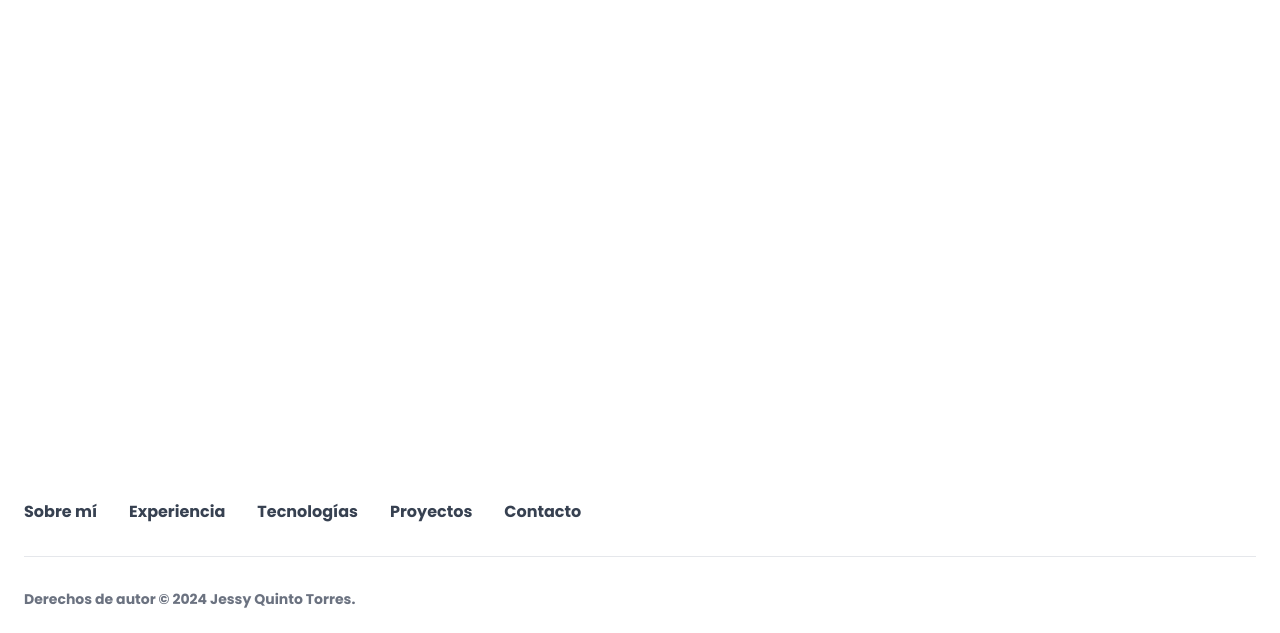
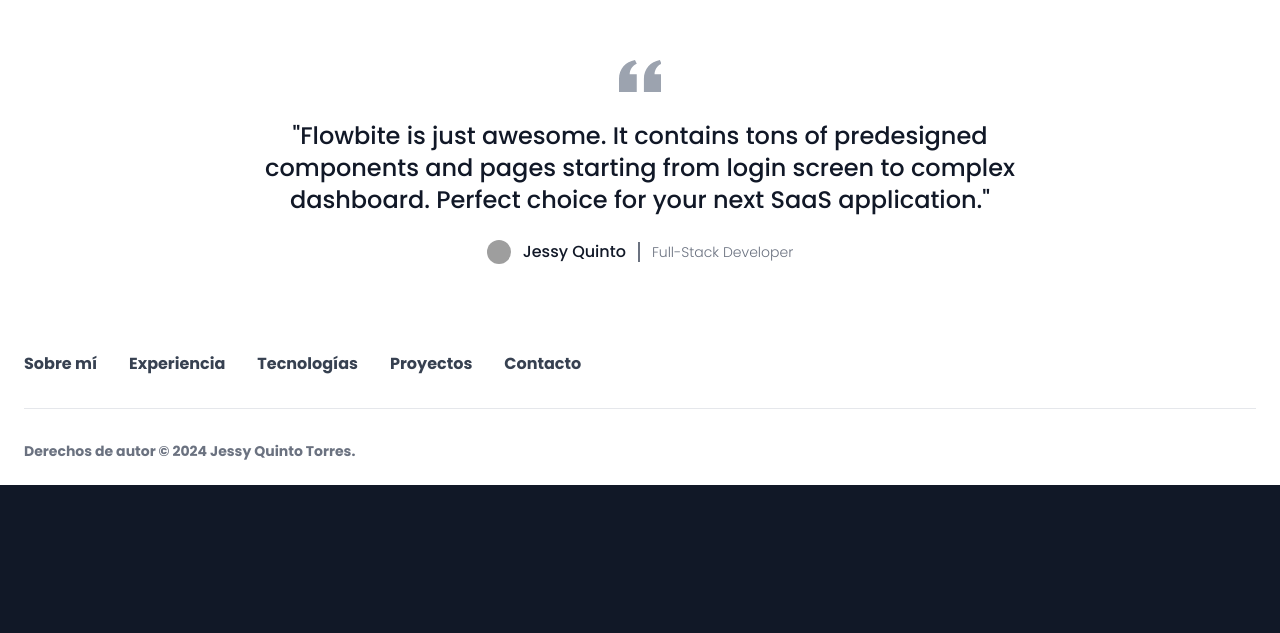
Before and after one commit to JessyQuinto/portafolio, an Angular app: page / in a window 1280 px wide. Shown: the part 832-1465 px from the top of the page. After the commit the page ends 1317 px from the top, so only its background shows below. Built offline with nearby package versions, Linux system fonts and the light colour scheme; grey boxes are pictures that could not be loaded.

Commit message:
Update app.component.html

```diff
--- a/src/app/app.component.html
+++ b/src/app/app.component.html
@@ -101,25 +101,30 @@
 
 <!-- Sobre Mi -->
 <section id="sobre-mi" class="bg-white dark:bg-gray-900">
-  <div class="container mx-auto flex flex-col lg:flex-row items-center py-5 lg:py-60">
-    <div class="flex-1 flex justify-center lg:justify-start">
-      <!-- Imagen eliminada -->
-    </div>
-    <div class="flex-1 text-right lg:text-left">
-      <h1
-        class="text-2xl font-extrabold tracking-tight leading-none text-gray-900 dark:text-white lg:text-4xl mt-0 lg:-mt-4">
-        <!-- Texto eliminado -->
-      </h1>
-      <div class="mt-4">
-        <!-- Enlaces eliminados -->
-      </div>
-      <div class="mt-4 flex items-center justify-center lg:justify-start space-x-4">
-        <!-- Logos eliminados -->
-      </div>
-    </div>
+  <div class="max-w-screen-xl px-4 py-8 mx-auto text-center lg:py-16 lg:px-6">
+    <figure class="max-w-screen-md mx-auto">
+      <svg class="h-12 mx-auto mb-3 text-gray-400 dark:text-gray-600" viewBox="0 0 24 27" fill="none"
+        xmlns="http://www.w3.org/2000/svg">
+        <path
+          d="M14.017 18L14.017 10.609C14.017 4.905 17.748 1.039 23 0L23.995 2.151C21.563 3.068 20 5.789 20 8H24V18H14.017ZM0 18V10.609C0 4.905 3.748 1.038 9 0L9.996 2.151C7.563 3.068 6 5.789 6 8H9.983L9.983 18L0 18Z"
+          fill="currentColor" />
+      </svg>
+      <blockquote>
+        <p class="text-2xl font-medium text-gray-900 dark:text-white">"Flowbite is just awesome. It contains tons of
+          predesigned components and pages starting from login screen to complex dashboard. Perfect choice for your next
+          SaaS application."</p>
+      </blockquote>
+      <figcaption class="flex items-center justify-center mt-6 space-x-3">
+        <img class="w-6 h-6 rounded-full"
+          src="https://flowbite.s3.amazonaws.com/blocks/marketing-ui/avatars/michael-gouch.png" alt="profile picture">
+        <div class="flex items-center divide-x-2 divide-gray-500 dark:divide-gray-700">
+          <div class="pr-3 font-medium text-gray-900 dark:text-white">Jessy Quinto</div>
+          <div class="pl-3 text-sm font-light text-gray-500 dark:text-gray-400">Full-Stack Developer</div>
+        </div>
+      </figcaption>
+    </figure>
   </div>
 </section>
-
 
 <footer class="p-4 bg-white sm:p-6 dark:bg-gray-800">
   <div class="mx-auto max-w-screen-xl">
```
